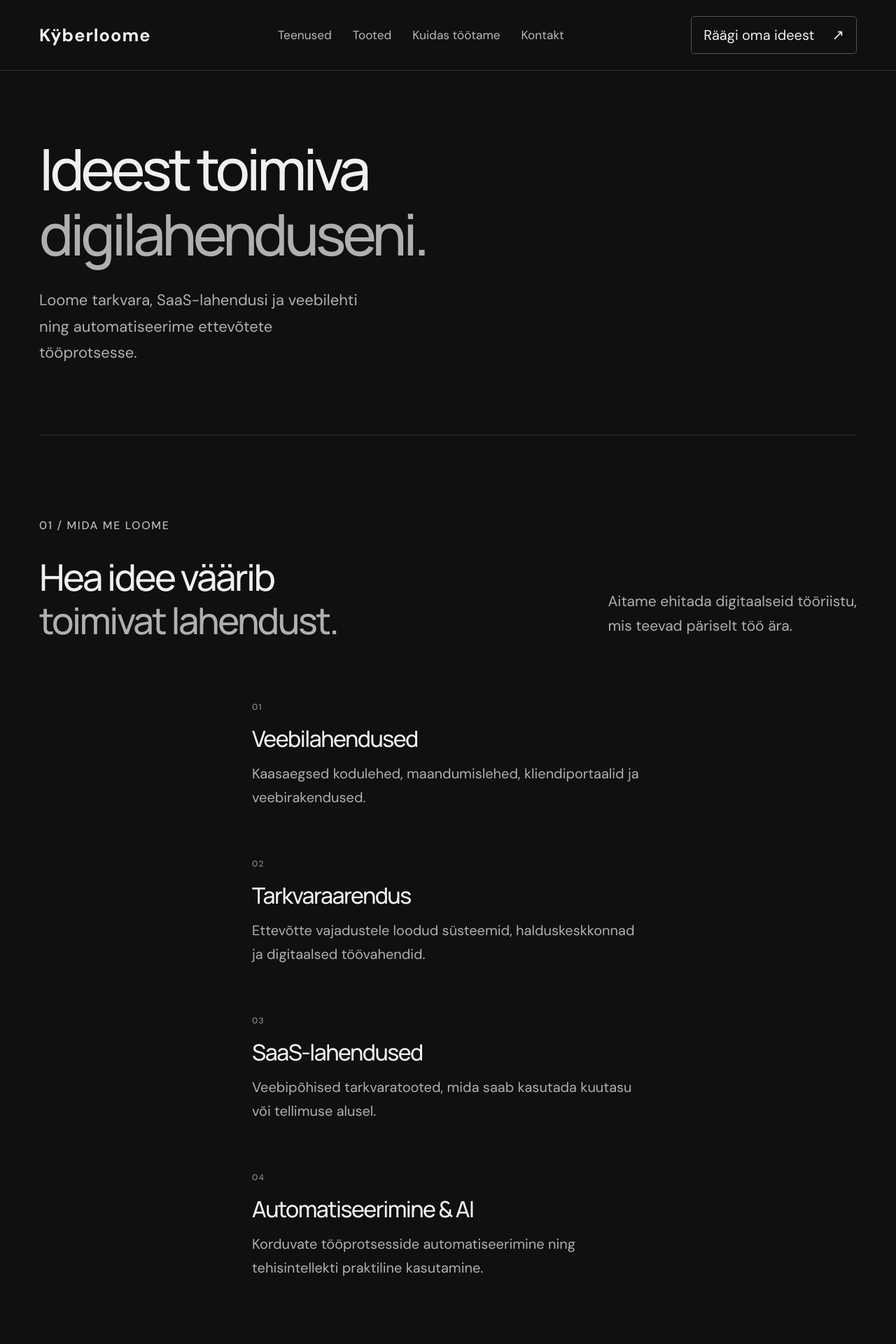
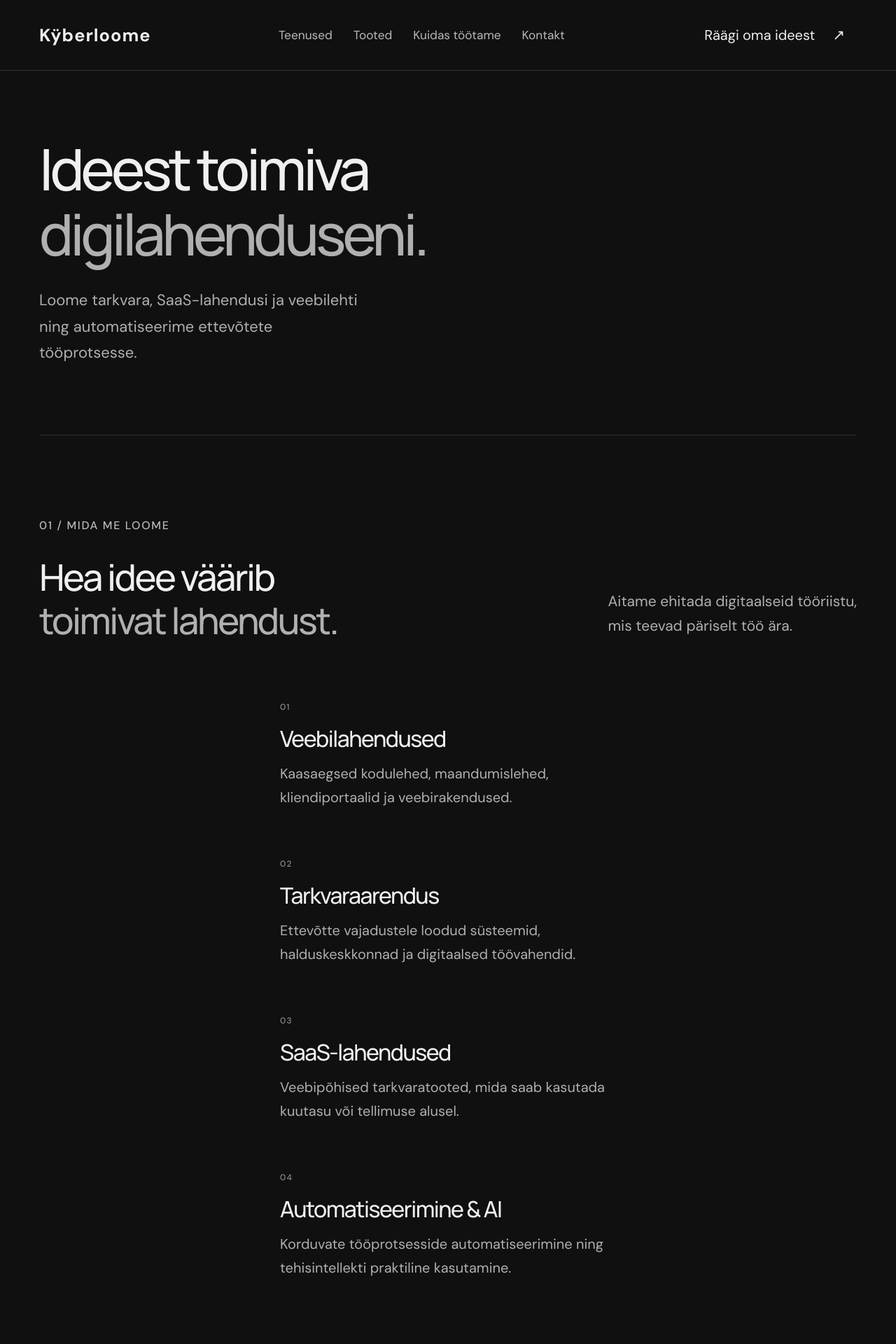
Before and after one commit to LauRRaud/Kyberloome, a Next.js app: page / in a window 1280 px wide. Shown: the top 1920 px of the page at 70% size. Built offline with nearby package versions, Linux system fonts and the light colour scheme.

Commit message:
Narrow service list and remove CTA border

```diff
--- a/app/globals.css
+++ b/app/globals.css
@@ -157,3 +157,8 @@ html{scroll-padding-top:24px}
 
 /* Give underlined links a small, deliberate breathing space. */
 .form-bottom p a{text-underline-offset:4px;text-decoration-thickness:1px}
+
+/* Keep the service list narrow and remove the outline from the header CTA. */
+.services{width:min(480px,100%)}
+.service-copy,.service p{max-width:480px}
+.nav-cta{border:0}
```
